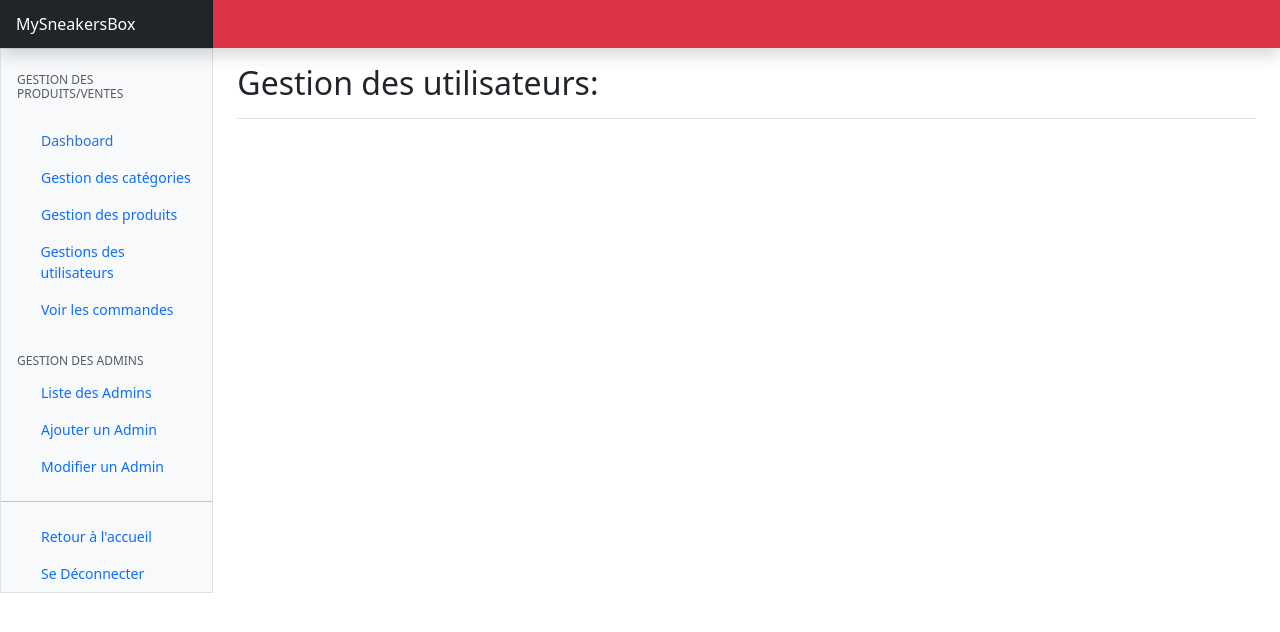
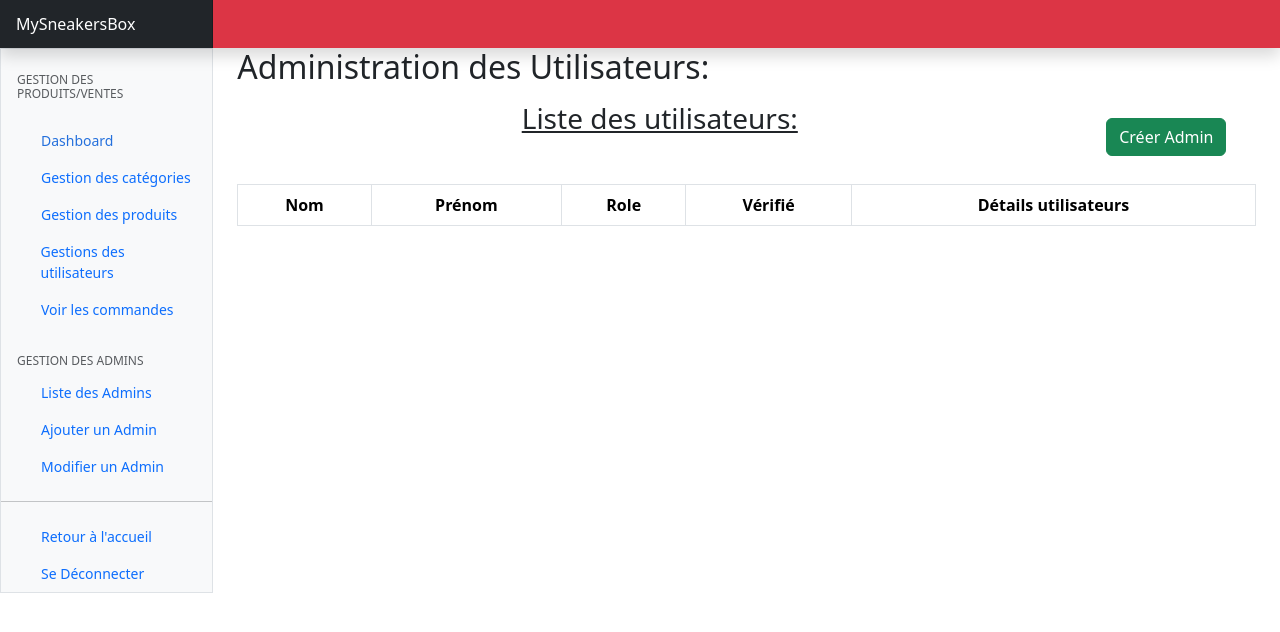
Before and after one commit to Blackmyaa/SymfonySneakerBox, a Symfony app: template templates/admin/users/index.html.twig in a window 1280 px wide. Shown: the top 632 px of the page. Run offline with Twig, Linux system fonts and the light colour scheme; the template is opened without the code that fills it, so the values that code supplies are empty; some libraries are stand-ins or nearby versions.

Commit message:
Interface Admin

```diff
--- a/templates/admin/produit/produitForm.html.twig
+++ b/templates/admin/produit/produitForm.html.twig
@@ -1,6 +1,6 @@
 {{form_start(formProduit)}}
 <div class="row">
-	<div class="col-5">
+	<div class="col-lg-5 col-md-5">
 		<h2 class="mb-2">Infos</h2>
 		{{ form_row(formProduit.nom) }}
 		{{ form_row(formProduit.description) }}
@@ -9,7 +9,7 @@
 		{{ form_row(formProduit.categories) }}
 	</div>
 
-	<div class="col-7">
+	<div class="col-lg-7 col-md-7">
 
 		{# On affiche les images si on est en edition #}
 		{% if app.request.attributes.get('_route') == 'admin_products_edit' %}
--- a/templates/admin/users/index.html.twig
+++ b/templates/admin/users/index.html.twig
@@ -1,15 +1,87 @@
 {% extends 'base.html.twig' %}
 
-{% block title %}Admin - Gestion des utilisateurs
-{% endblock %}
+{% block title %}Gestion des Utilisateurs{% endblock %}
 
 {% block body %}
-	{% include "tools/dashNav.html.twig" %}
-			<main class="col-md-9 ms-sm-auto col-lg-10 px-md-4">
-				<div class="d-flex justify-content-between flex-wrap flex-md-nowrap align-items-center pt-3 pb-2 mb-3 border-bottom">
-					<h1 class="h2">Gestion des utilisateurs:</h1>
-				</div>
-			</main>
-		</div>
-	</div>
+<style>
+	@media(max-width:500px){
+
+    .small-screen{
+        display: none;
+    }
+}
+</style>
+    {% include "tools/dashNav.html.twig" %}
+            <main class="col-md-9 ms-sm-auto col-lg-10 px-md-4 container">
+				{% include "tools/messageFlash.html.twig" %}
+
+                <h1 class="h2">Administration des Utilisateurs:</h1>
+                <div class="row mt-3">
+                    <div class="col-lg-12">
+                        <div class="row">
+                            <div class="col-lg-10 col-md-10">
+                                <h3 class="text-center text-decoration-underline mb-5">Liste des utilisateurs:</h3>
+                            </div>
+
+                            <div class="col-lg-2 col-md-2">
+                                <a href="#" class="btn btn-success mt-3">Créer Admin</a>
+                            </div>
+                        </div>
+
+                        <table class="table table-striped table-bordered justify-content">
+                            <thead>
+                                <tr>
+                                    <th scope="col" class="text-center">Nom</th>
+                                    <th scope="col" class="text-center">Prénom</th>
+									<th scope="col" class="text-center small-screen">Role</th>
+									<th scope="col" class="text-center small-screen">Vérifié</th>
+									<th scope="col" class="text-center">Détails utilisateurs</th>
+                                </tr>
+                            </thead>
+
+                            <tbody>
+                            {% for user in users %}
+                                <tr>
+                                    <td class="text-center">{{user.nom|capitalize}}</td>
+									<td class="text-center">{{user.prenom|capitalize}}</td>
+									<td class="text-center small-screen">
+										{% for role in user.roles %}
+											{% if role == "ROLE_ADMIN" %}
+												{% set name = "Administrateur" %}
+												{% set color = "danger" %}
+											{% elseif role == "ROLE_PRODUCT_ADMIN" %}
+												{% set name = "Admin produits" %}
+												{% set color = "warning" %}
+											{% else %}
+												{% set name = "Membre" %}
+												{% set color = "primary" %}
+											{% endif %}
+                                        <span class="badge bg-{{ color }}">{{ name }}</span>
+                                    {% endfor %}
+									</td>
+									<td class="text-center  small-screen">
+										<div class="form-check form-switch">
+                                        <input class="form-check-input" type="checkbox" role="switch" id="switch{{ user.id }}" {{ user.isVerified ? "checked" : "" }} disabled>
+                                        <label class="form-check-label" for="switch{{ user.id }}"></label>
+                                    </div>
+									</td>
+									<td class="text-center">
+                                        <a type="button" class="btn btn-secondary text-white" href="#">
+                                            Voir
+                                        </a>
+                                    </td>
+                                </tr>
+                            {% endfor %}
+                            </tbody>
+
+                        </table>
+                    </div>
+
+
+                </div>
+
+
+            </main>
+        </div>
+    </div>
 {% endblock %}
--- a/templates/categories/liste.html.twig
+++ b/templates/categories/liste.html.twig
@@ -25,7 +25,7 @@
 				{{ categories.nom }}</h1>
 
 			{% for produit in produits.data %}
-				<div class="col-3 mb-2">
+				<div class="col-lg-3 col-md-3 col-sm- col-6 mb-2">
 					<div class="card h-100">
 						<img src="{{asset('uploads/produits/mini/300x300-'~ produit.images[0].nom)}}" class="card-img-top" alt="{{produit.nom}}">
 						<div class="card-body">
--- a/templates/registration/register.html.twig
+++ b/templates/registration/register.html.twig
@@ -4,6 +4,7 @@
 {% endblock %}
 
 {% block body %}
+{% include "tools/userNav.html.twig" %}
 	<h1 class="text-center mt-2">Inscription</h1>
 
 	{{ form_errors(registrationForm) }}
--- a/templates/tools/dashNav.html.twig
+++ b/templates/tools/dashNav.html.twig
@@ -35,13 +35,13 @@
 				<div class="offcanvas-body d-md-flex flex-column p-0 pt-lg-3 overflow-y-auto">
 					<ul class="nav flex-column">
 						<li class="nav-item">
-							<a class="nav-link d-flex align-items-center gap-2 active" aria-current="page" href="#">
+							<a class="nav-link d-flex align-items-center gap-2 active" aria-current="page" href="/admin/MonDashboard">
 								<svg class="bi"><use xlink:href="#house-fill"/></svg>
 								Dashboard
 							</a>
 						</li>
 						<li class="nav-item">
-							<a class="nav-link d-flex align-items-center gap-2" href="#">
+							<a class="nav-link d-flex align-items-center gap-2" href="/admin/categorie">
 								<svg class="bi"><use xlink:href="#file-earmark"/></svg>
 								Gestion des catégories
 							</a>
@@ -53,7 +53,7 @@
 							</a>
 						</li>
 						<li class="nav-item">
-							<a class="nav-link d-flex align-items-center gap-2" href="#">
+							<a class="nav-link d-flex align-items-center gap-2" href="/admin/utilisateurs">
 								<svg class="bi"><use xlink:href="#people"/></svg>
 								Gestions des utilisateurs
 							</a>
```
Also changed, not shown: src/Controller/CartController.php (added, +18 -0 lines), src/Controller/admin/AdminCategorieController.php (added, +22 -0 lines), src/Controller/admin/AdminDashboardController.php (added, +19 -0 lines), src/Controller/admin/UsersController.php (+5 -3 lines), src/Form/ProduitsFormType.php (+9 -9 lines), templates/accueil/index.html.twig (+6 -5 lines), templates/admin/admin_categorie/index.html.twig (added, +71 -0 lines), templates/admin/admin_dashboard/index.html.twig (added, +14 -0 lines), templates/admin/produit/index.html.twig (+24 -12 lines), templates/cart/index.html.twig (added, +20 -0 lines), templates/tools/footer.html.twig (+3 -14 lines), templates/tools/userNav.html.twig (+7 -0 lines), public/uploads/produits/mini/300x300-fdb8e317e56b94fbe5d89846329d883e.webp (added), 1 other file.
